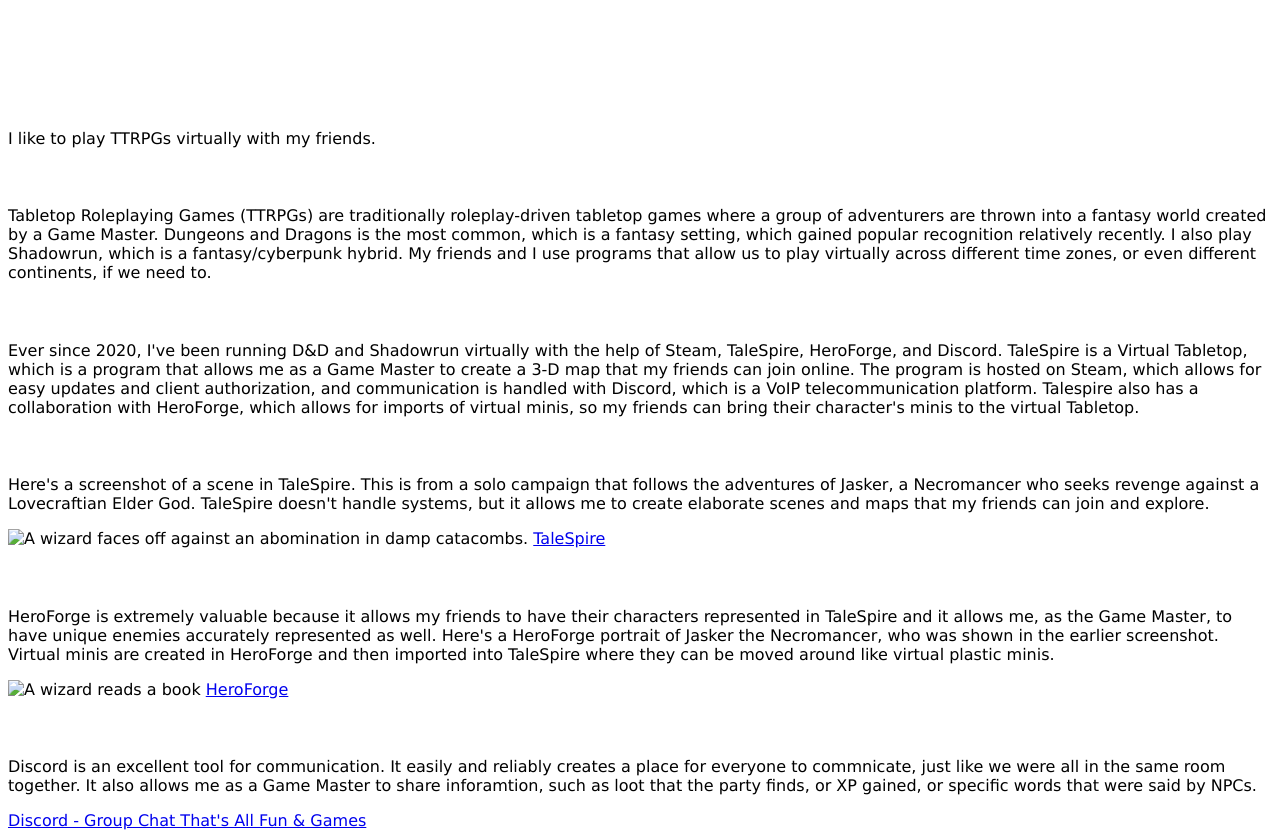
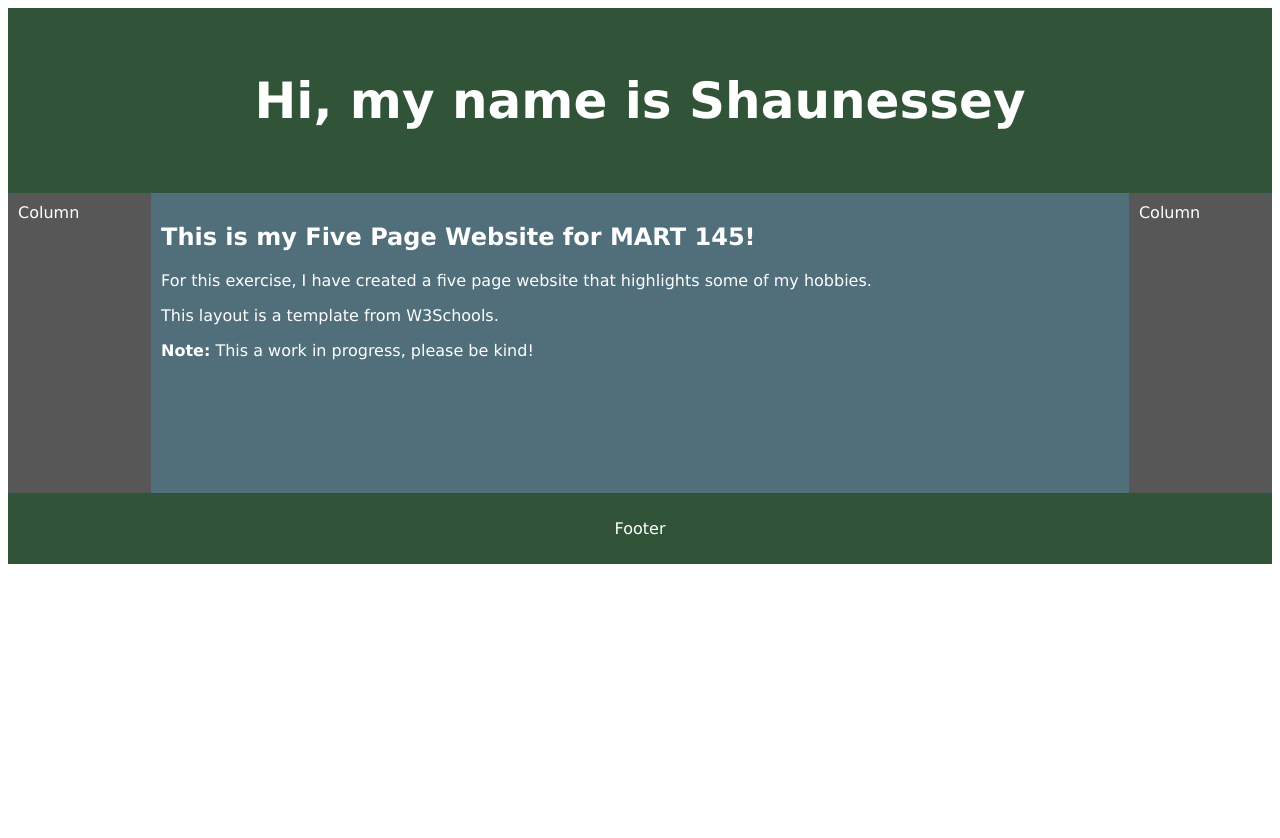
Before and after one commit to shaunessey/shaunessey.github.io, a plain HTML site: page index.html in a window 1280 px wide. After the commit the page ends 800 px from the top, so only its background shows below. Drawn offline with Linux system fonts and the light colour scheme.

Commit message:
Update index.html
Removed old, added W3 template

```diff
--- a/index.html
+++ b/index.html
@@ -5,25 +5,32 @@
 		<meta charset="utf-8">
 		<link rel="stylesheet" href="mystyle.css">
 	</head>
+
   <body>
-    <h1>Hi, my name is Shaunessey</h1>
-      <h2>What is your hobby?</h2>
-        <p>I like to play TTRPGs virtually with my friends.</p>
-        <h3>What's a TTRPG?</h3>
-          <p>Tabletop Roleplaying Games (TTRPGs) are traditionally roleplay-driven tabletop games where a group of adventurers are thrown into a fantasy world created by a Game Master. Dungeons and Dragons is the most common, which is a fantasy setting, which gained popular recognition relatively recently. I also play Shadowrun, which is a fantasy/cyberpunk hybrid. My friends and I use programs that allow us to play virtually across different time zones, or even different continents, if we need to.</p>
-        <h3>How do you do that virtually?</h3>
-          <p>Ever since 2020, I've been running D&D and Shadowrun virtually with the help of Steam, TaleSpire, HeroForge, and Discord. TaleSpire is a Virtual Tabletop, which is a program that allows me as a Game Master to create a 3-D map that my friends can join online. The program is hosted on Steam, which allows for easy updates and client authorization, and communication is handled with Discord, which is a VoIP telecommunication platform. Talespire also has a collaboration with HeroForge, which allows for imports of virtual minis, so my friends can bring their character's minis to the virtual Tabletop.</p>
-        <h3>TaleSpire</h3>
-          <p>Here's a screenshot of a scene in TaleSpire. This is from a solo campaign that follows the adventures of Jasker, a Necromancer who seeks revenge against a Lovecraftian Elder God. TaleSpire doesn't handle systems, but it allows me to create elaborate scenes and maps that my friends can join and explore.</p>
-		  <img src="JaskerAgainstAberration.png" alt="A wizard faces off against an abomination in damp catacombs.">
-	  		<a href="https://talespire.com/">TaleSpire</a>
-		<h3>HeroForge</h3>
-          <p>HeroForge is extremely valuable because it allows my friends to have their characters represented in TaleSpire and it allows me, as the Game Master, to have unique enemies accurately represented as well. Here's a HeroForge portrait of Jasker the Necromancer, who was shown in the earlier screenshot. Virtual minis are created in HeroForge and then imported into TaleSpire where they can be moved around like virtual plastic minis.</p>
-		  <img src="JaskerProfile.png" alt="A wizard reads a book">
-	  		<a href="https://www.heroforge.com/">HeroForge</a>
-		<h3>Discord</h3>
-          <p>Discord is an excellent tool for communication. It easily and reliably creates a place for everyone to commnicate, just like we were all in the same room together. It also allows me as a Game Master to share inforamtion, such as loot that the party finds, or XP gained, or specific words that were said by NPCs.</p>
-			<a href="https://discord.com/">Discord - Group Chat That's All Fun & Games</a>
+	  <div class="grid-container">
+		  <div class="header">
+			  <h1>Hi, my name is Shaunessey</h1>
+		  </div>
+
+			<div class="left">
+			  Column
+			</div>
+
+			<div class="middle">
+				<h2>This is my Five Page Website for MART 145!</h2>
+			  		<p>For this exercise, I have created a five page website that highlights some of my hobbies.</p>
+			  		<p>This layout is a template from W3Schools.</p>
+			  		<p><strong>Note:</strong> This a work in progress, please be kind!</p>
+			</div>
+
+			<div class="right">
+			  Column
+			</div>
+
+			<div class="footer">
+			  <p>Footer</p>
+			</div>
+		</div>
   </body>
 
 </html>
```
